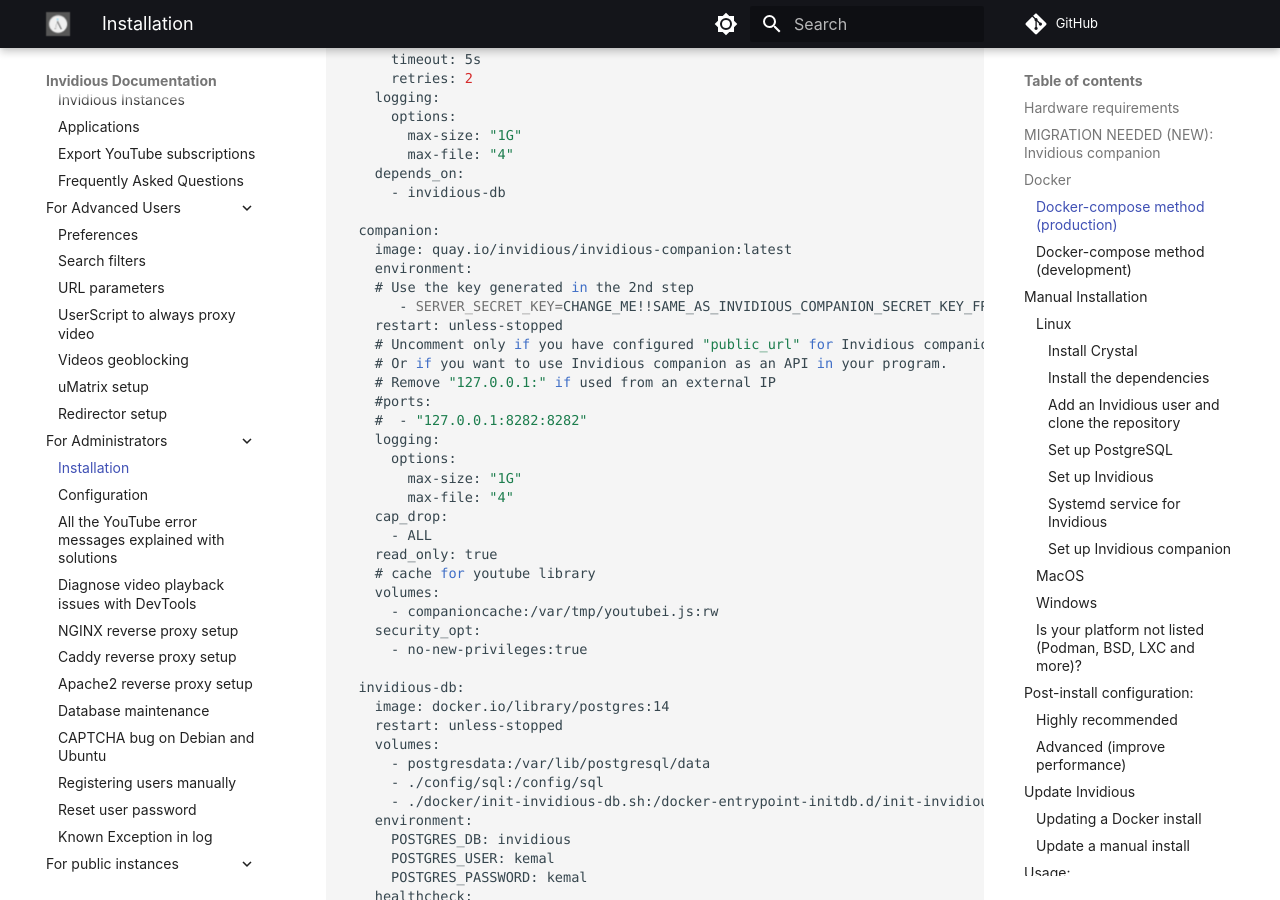
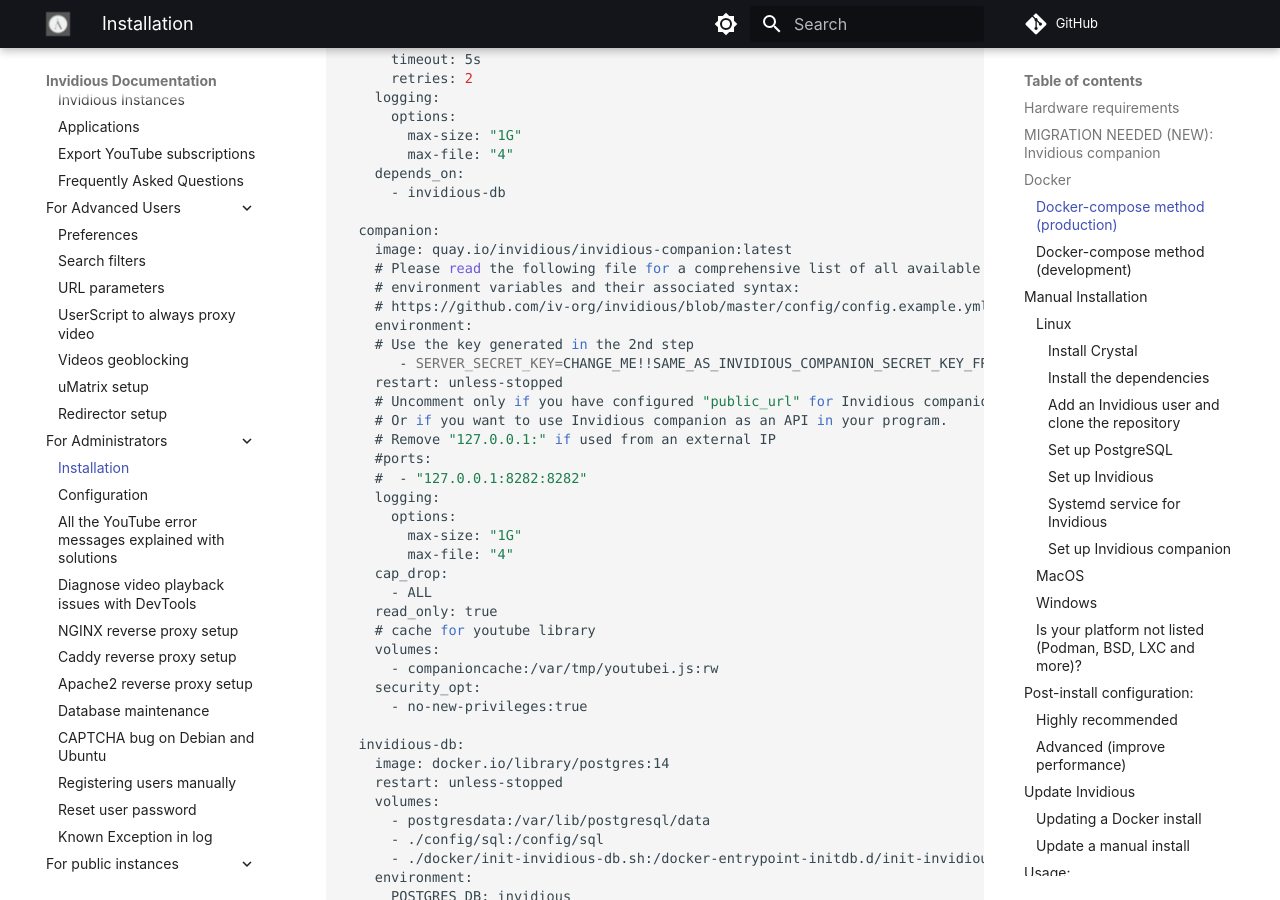
Before and after one commit to iv-org/documentation, an MkDocs documentation site: the page built from docs/installation.md, in a window 1280 px wide and 900 px high, scrolled down 2310 px. Built offline with MkDocs 1.6.1 and Material for MkDocs 9.7.7, drawn with Linux system fonts in a browser that asks for light colours; comment, search, counter and statistics services are not loaded.

Commit message:
doc: Add reference to config example for environment variables
Added comment to refer to the configuration example for environment variables.

fixes https://github.com/iv-org/documentation/pull/687

```diff
--- a/docs/installation.md
+++ b/docs/installation.md
@@ -95,6 +95,9 @@
 
       companion:
         image: quay.io/invidious/invidious-companion:latest
+        # Please read the following file for a comprehensive list of all available
+        # environment variables and their associated syntax:
+        # https://github.com/iv-org/invidious/blob/master/config/config.example.yml
         environment:
         # Use the key generated in the 2nd step
            - SERVER_SECRET_KEY=CHANGE_ME!!SAME_AS_INVIDIOUS_COMPANION_SECRET_KEY_FROM_INVIDIOUS_CONFIG
```
